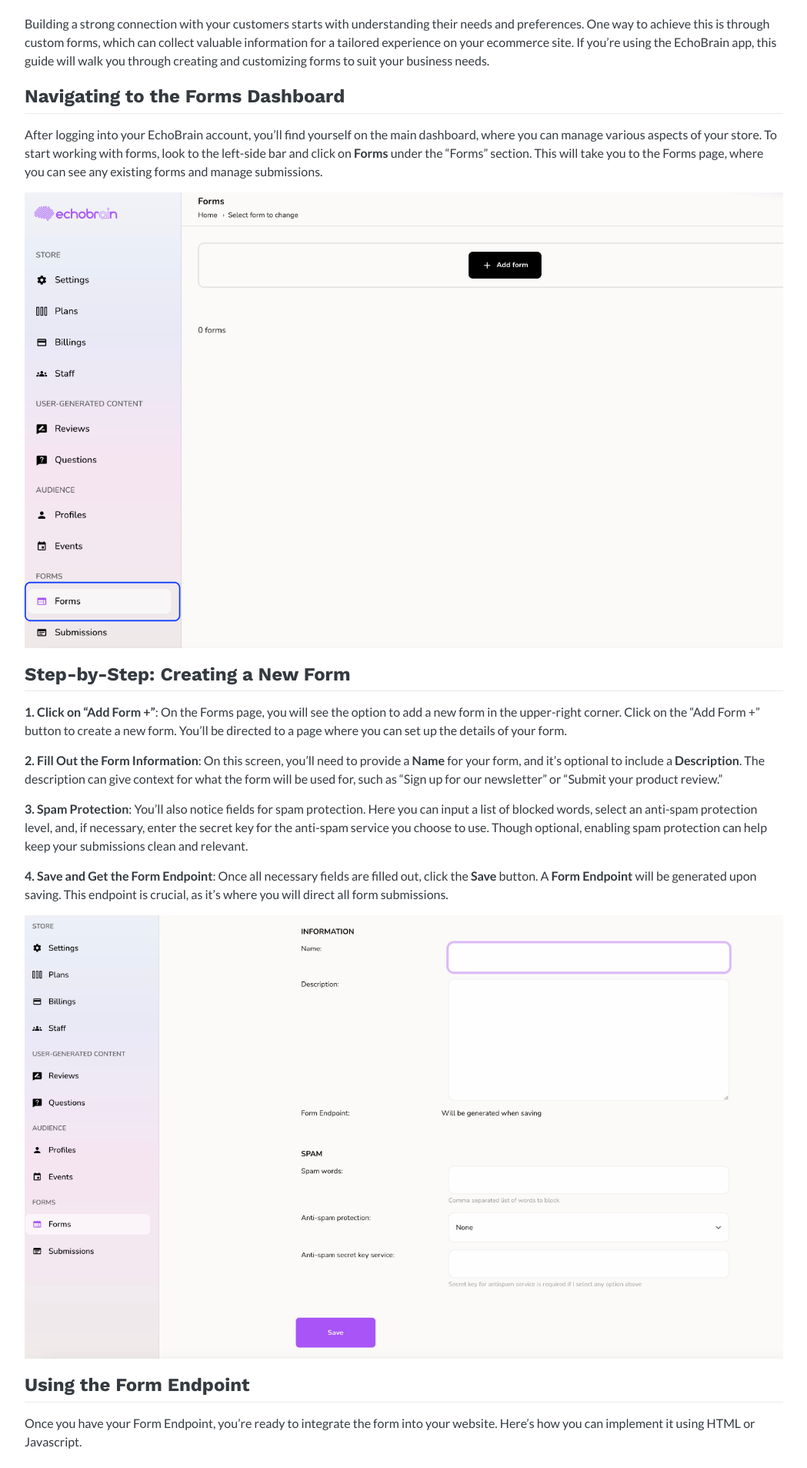
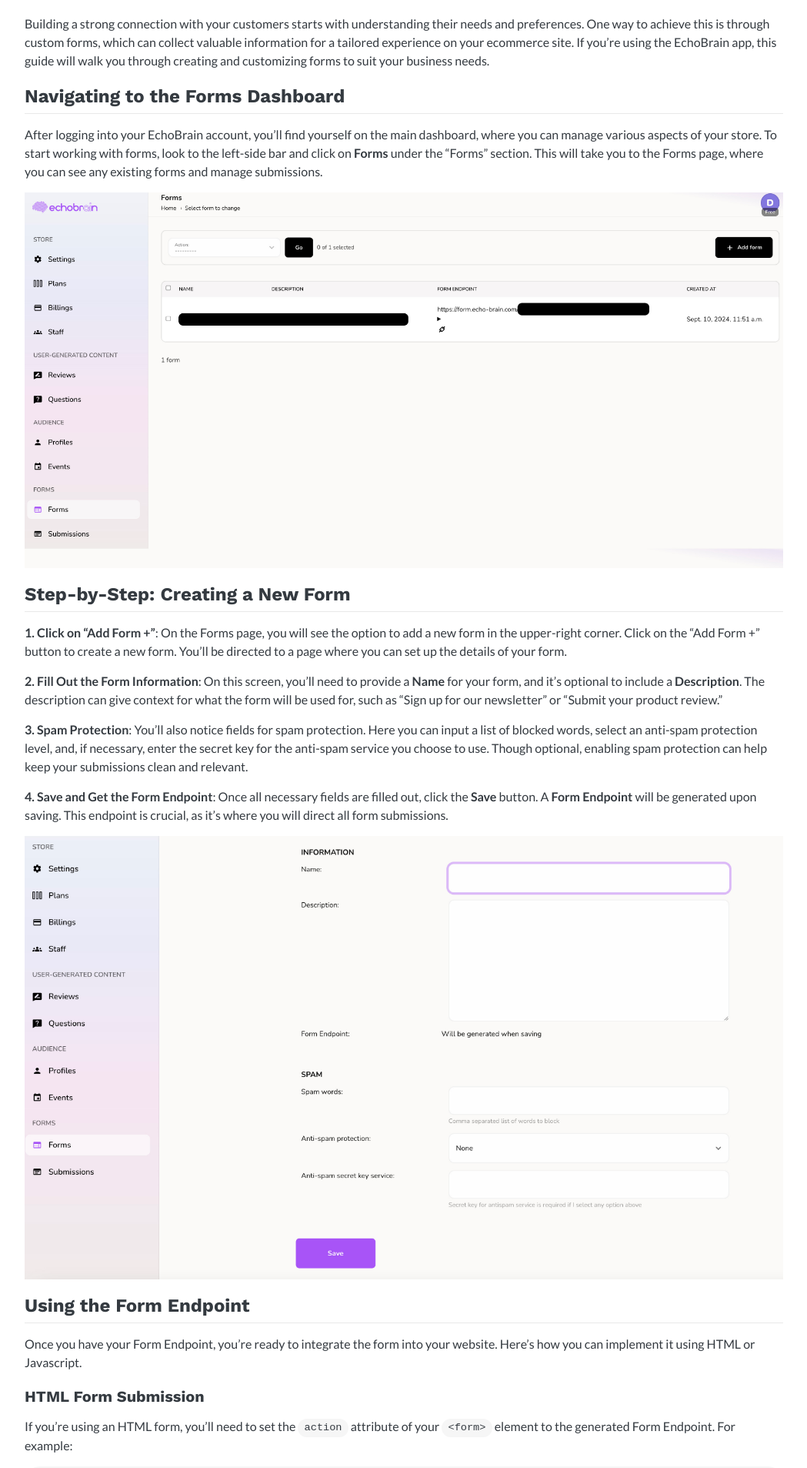
Before and after one commit to echo-brain/echo-brain.github.io, a Jekyll site: the page built from _posts/2024-10-21-adding-custom-forms-to-your-shop.md, in a window 1280 px wide. Shown: the part 316-2223 px from the top of the page at 77% size, without its empty margins (115-1164 px from the left). Built offline with Jekyll 4.4.1, drawn with Linux system fonts in a browser that asks for light colours.

Commit message:
Update 2024-10-21-adding-custom-forms-to-your-shop.md

```diff
--- a/_posts/2024-10-21-adding-custom-forms-to-your-shop.md
+++ b/_posts/2024-10-21-adding-custom-forms-to-your-shop.md
@@ -13,7 +13,7 @@
 ## Navigating to the Forms Dashboard
 After logging into your EchoBrain account, you'll find yourself on the main dashboard, where you can manage various aspects of your store. To start working with forms, look to the left-side bar and click on **Forms** under the "Forms" section. This will take you to the Forms page, where you can see any existing forms and manage submissions.
 
-![EchoBrain forms dashboard](/assets/posts/echobrain_dashboard_forms.jpg)
+![EchoBrain forms dashboard](/assets/posts/echobrain_dashboard_forms_1.jpg)
 
 ## Step-by-Step: Creating a New Form
 **1. Click on "Add Form +"**: On the Forms page, you will see the option to add a new form in the upper-right corner. Click on the "Add Form +" button to create a new form. You'll be directed to a page where you can set up the details of your form.
```
